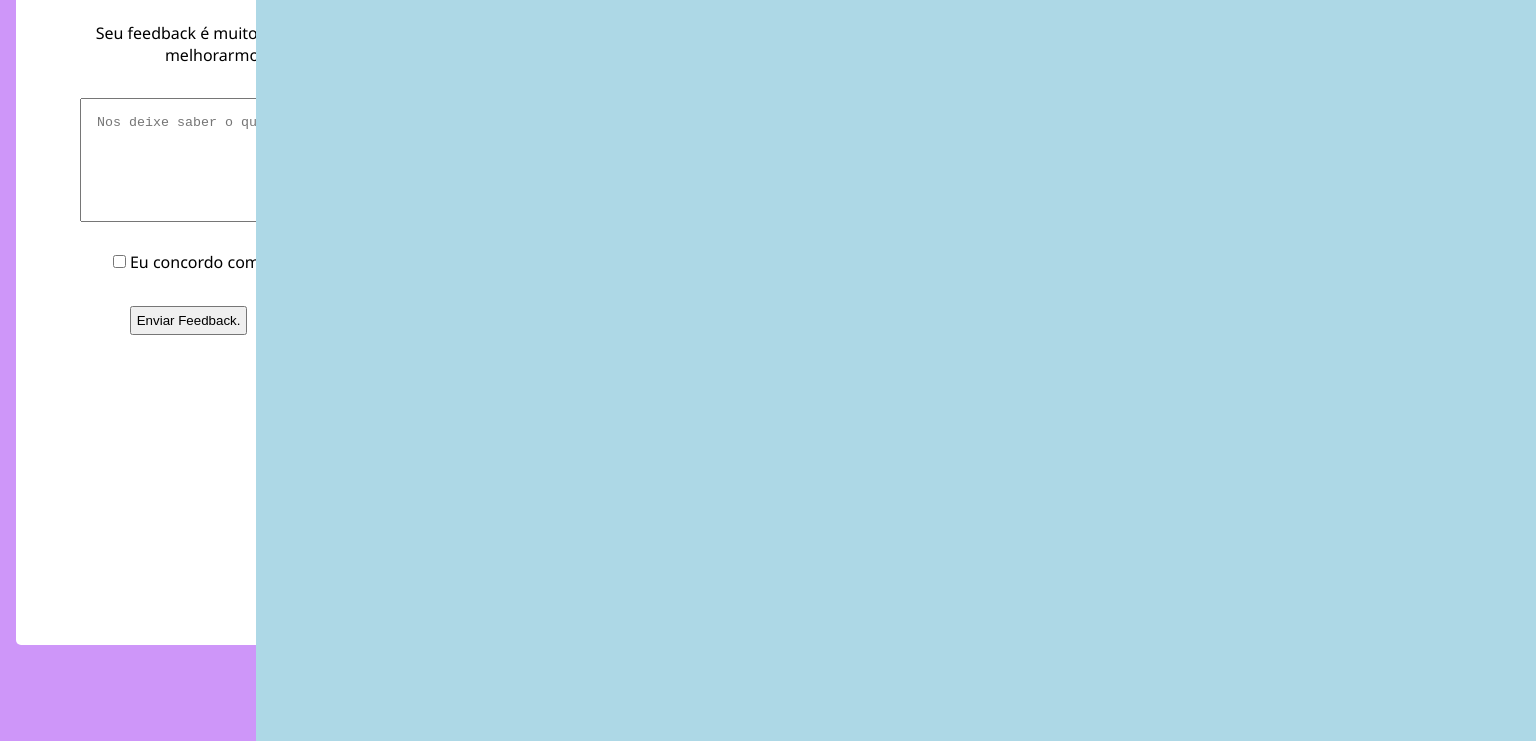
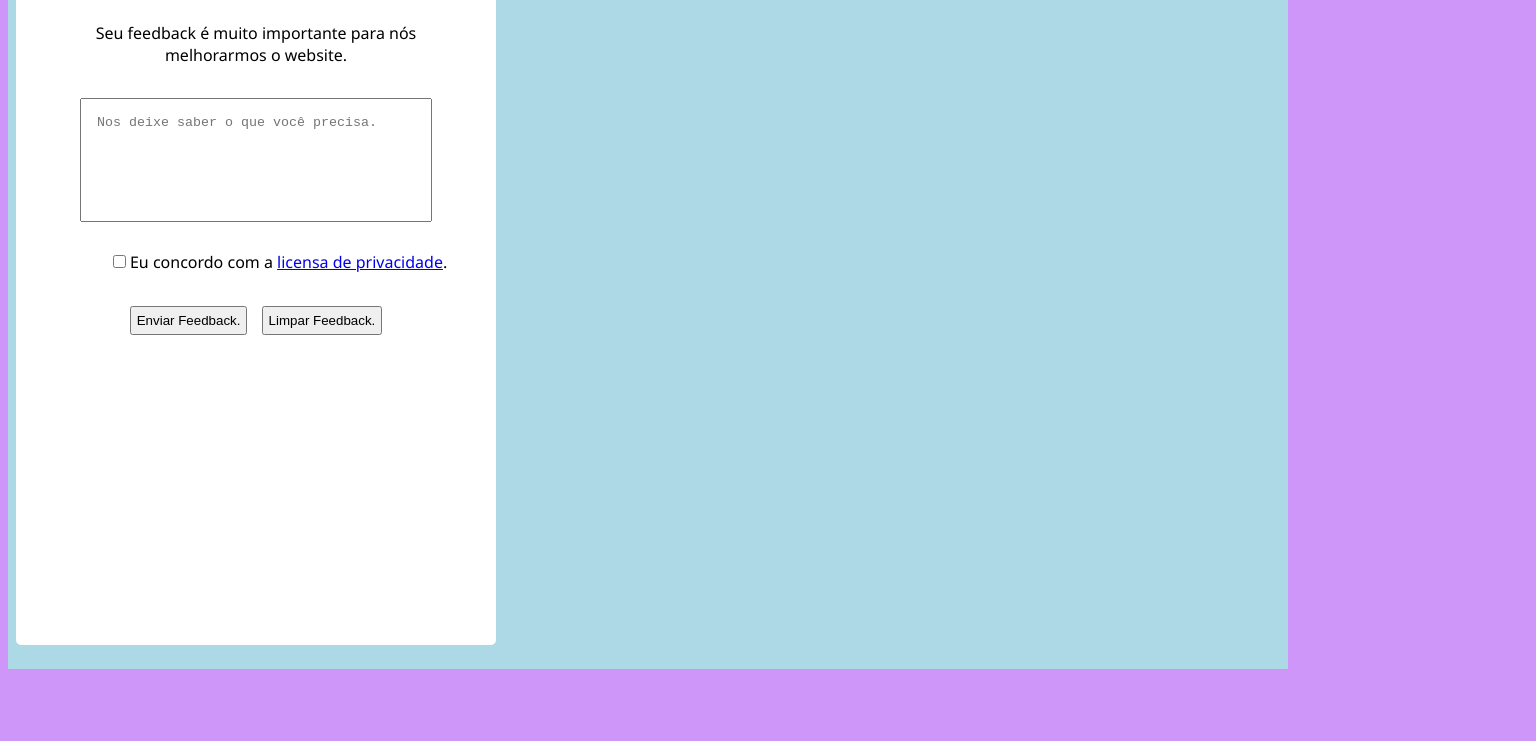
Before and after one commit to Breno-Pontes-2014/SOB-MEDIDA, a plain HTML site: page feedback.html in a window 1280 px wide. Shown: the part 139-880 px from the top of the page, 1536 px wide, since content can reach past the window. After the commit the page ends 808 px from the top, so only its background shows below. Drawn offline with Linux system fonts and the light colour scheme.

Commit message:
ajustes urgentes

```diff
--- a/estilos/estilo da página de feedback.css
+++ b/estilos/estilo da página de feedback.css
@@ -24,6 +24,9 @@ body{
   height: 100%;
   background-color: lightblue;
   position: absolute;
+  top: 8px;
+  right: -8px;
+  z-index: -1;
 }
 .container h1{
   margin-bottom: 1rem;
```
